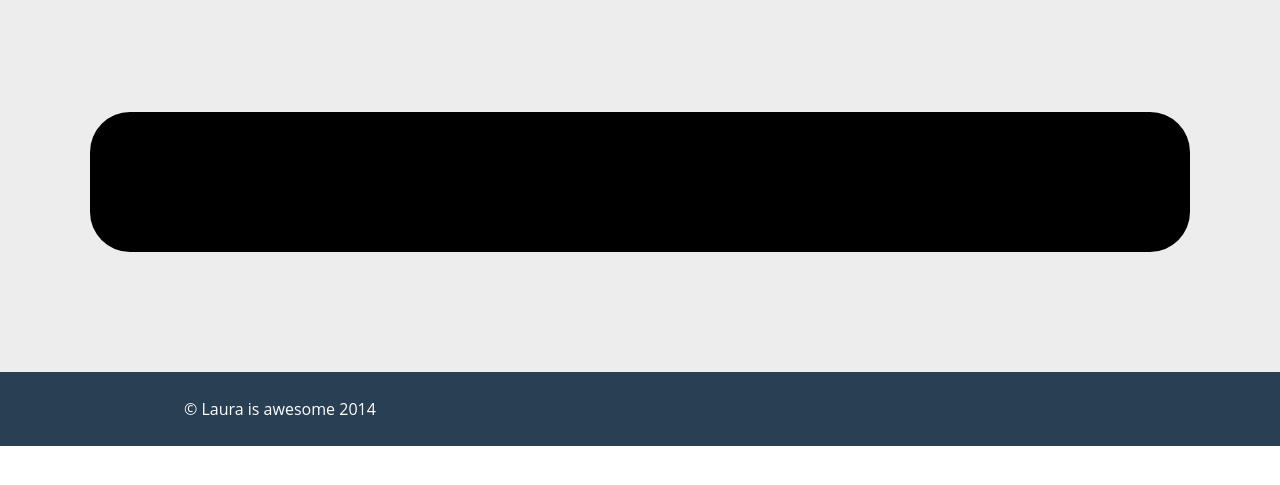
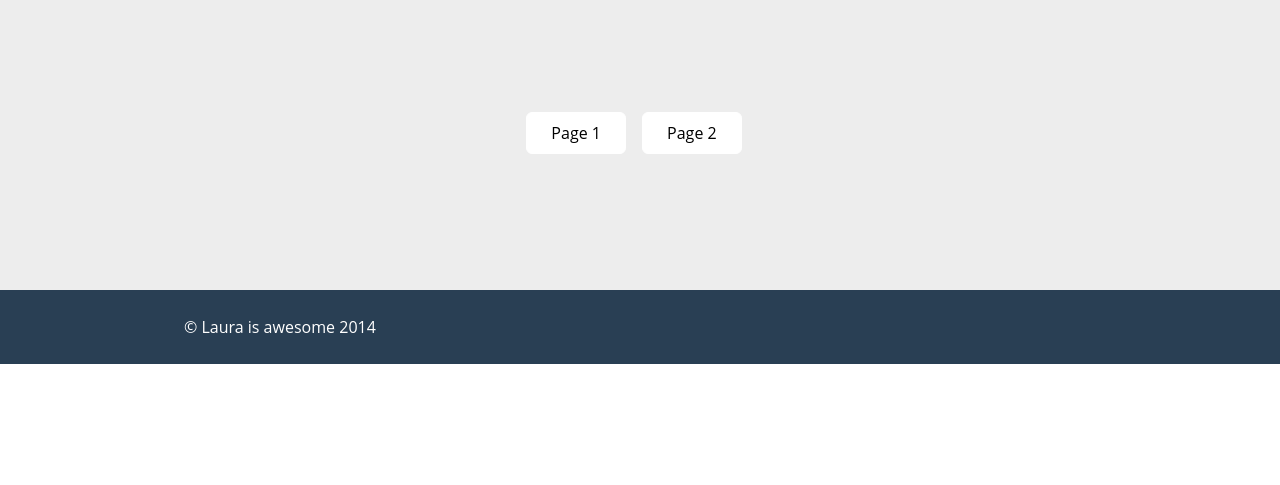
Before and after one commit to laurabunea/Flego, a PHP site: template www/templates/freds-closet.twig in a window 1280 px wide. Shown: the part 269-754 px from the top of the page. Run offline with PHP 8.4, Linux system fonts and the light colour scheme; the template is opened without the code that fills it, so the values that code supplies are empty; some libraries are stand-ins or nearby versions.

Commit message:
added two pages to freds components

```diff
--- a/www/templates/freds-closet.twig
+++ b/www/templates/freds-closet.twig
@@ -94,15 +94,30 @@
                 'content': data.flegoSection,
             }) }}
         </div>
+        <div class='grid-container text-center'>
+            <a href='' class='btn block-s inline-block theme--primary mr-xs clean-link'  data-showhide-trigger='pageone'>
+                Page 1
+            </a>
+            <a href='' class='btn block-s inline-block theme--primary mr-xs clean-link' data-showhide-trigger='pagetwo'>
+                Page 2
+            </a>
+        </div>
         <div class='block-m pt-0'>
-            <div class='grid-container device-container ' >
+            <div data-showhide-group='devices' class='grid-container device-container showhide-hidden' data-showhide-container='pageone'>
                 {{ macros.lego('device-header', {
                     'splitLeft':"Fred's awesome",
                     'splitRight':'12:00am'
                 }) }}
                 {% include "page1.twig" %}
-                {#{% include "page1.twig" %}#}
+            </div><!--grid container ends-->
 
+            <div  data-showhide-group='devices' class='grid-container device-container showhide-hidden' data-showhide-container='pagetwo'>
+                {{ macros.lego('device-header', {
+                    'splitLeft':"Fred's awesome",
+                    'splitRight':'12:00am'
+                }) }}
+                {#{% include "page2.twig" %}#}
+                <p>Add shit here</p>
             </div><!--grid container ends-->
         </div>
     </div><!--theme ends-->
```
